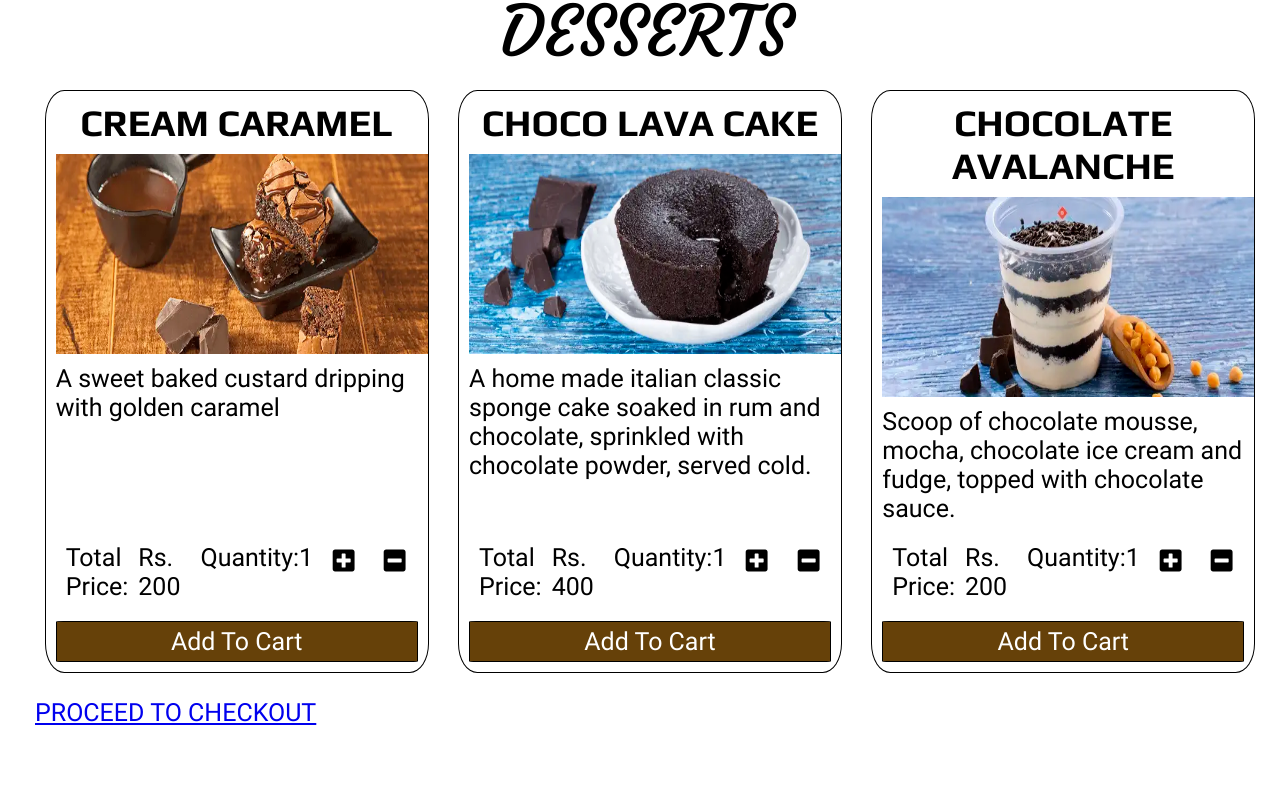
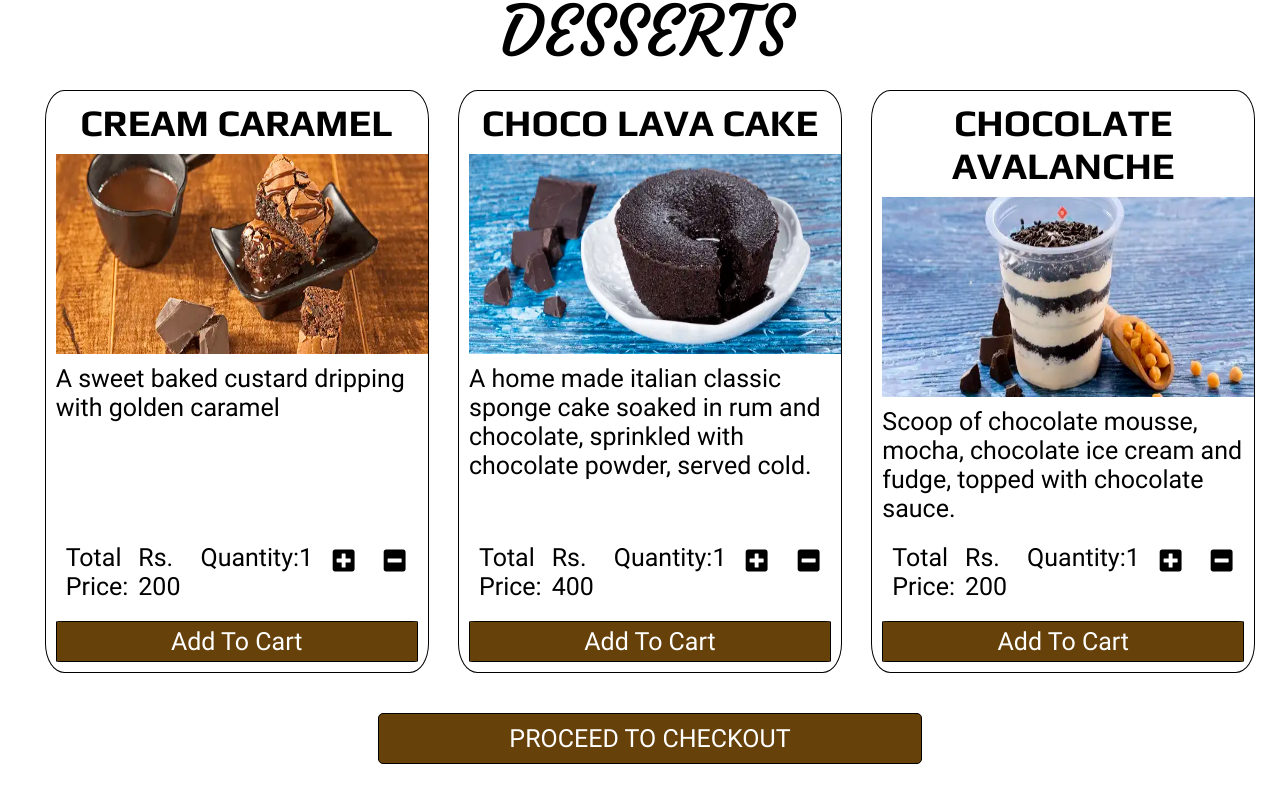
Before and after one commit to Anish-Udupa/Food-Ordering-System, a React (Create React App) app: page /menu in a window 1280 px wide. Shown: the part 5649-6451 px from the top of the page. Before the commit the page ends 6411 px from the top, so only its background shows below. Built offline with nearby package versions, Linux system fonts and the light colour scheme.

Commit message:
Improved checkout button

```diff
--- /dev/null
+++ b/src/menu-page/checkout/Checkout.css
@@ -0,0 +1,28 @@
+#checkout-container {
+    width: 100%;
+    display: flex;
+    flex-direction: row;
+    align-items: center;
+    justify-content: center;
+}
+
+#checkout-button {
+    color: #fff;
+    background-color: rgba(102, 65, 9, 1);
+    text-align: center;
+    text-transform: uppercase;
+    margin: 20px;
+    cursor: pointer;
+    border: solid 0.5px black;
+    padding: 10px 10%;
+    border-radius: 5px;
+}
+
+#checkout-button:hover {
+    background-color: rgb(61, 38, 3)
+}
+
+#checkout-button-text {
+    text-decoration: none;
+    color: white;
+}
--- a/src/menu-page/checkout/Checkout.js
+++ b/src/menu-page/checkout/Checkout.js
@@ -1,7 +1,8 @@
 import React  from "react";
 import { Link } from 'react-router-dom';
-var axios = require('axios');
-
+import "./Checkout.css";
+// var axios = require('axios');
+import axios from "axios";
 
 class Checkout extends React.Component{
     constructor(props){
@@ -20,8 +21,8 @@ class Checkout extends React.Component{
 
     render(){
         return(
-            <div className="cart-container">
-                <div className='checkout-button' onClick={this.checkout}><Link to='/order-successful'>PROCEED TO CHECKOUT</Link></div>
+            <div id="checkout-container">
+                <div id='checkout-button' onClick={this.checkout}><Link to='/order-successful' id="checkout-button-text">PROCEED TO CHECKOUT</Link></div>
             </div>
         );
     }
```
